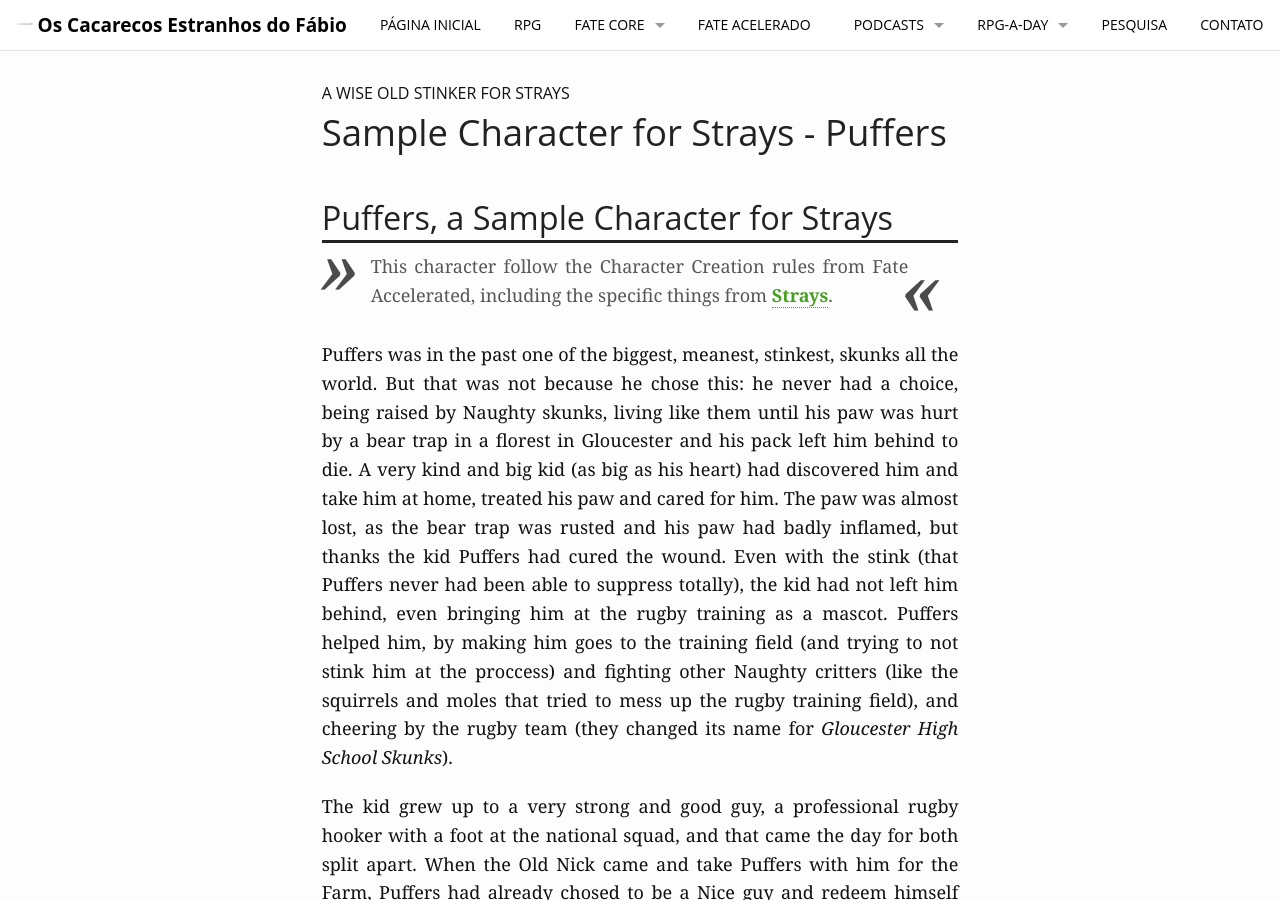
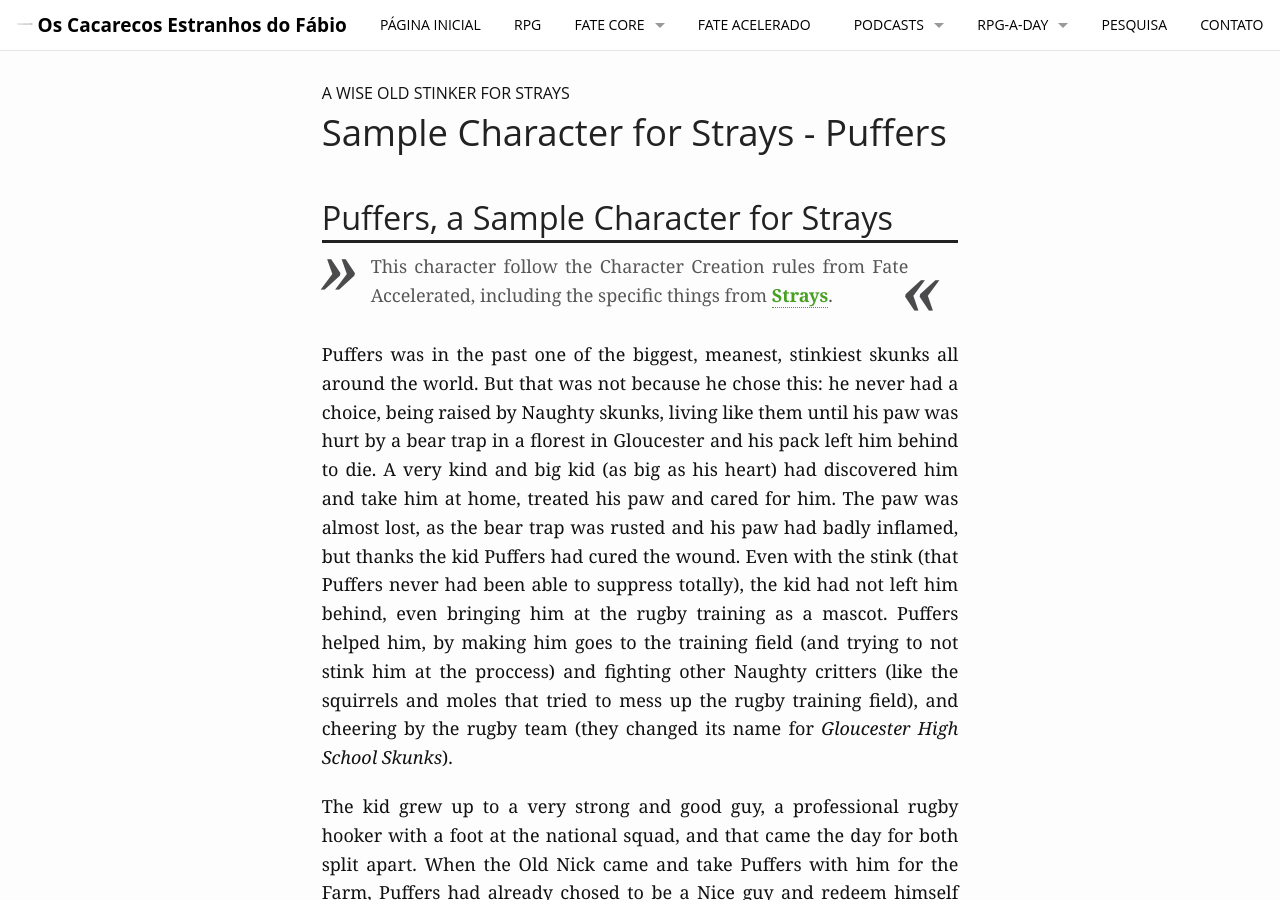
Before and after one commit to fabiocosta0305/fabiocosta0305.github.io-old, a Jekyll site: the page built from _posts/RPG/2015-10-27-StraysChar.md, in a window 1280 px wide and 900 px high. Built offline with Jekyll 4.4.1, drawn with Linux system fonts in a browser that asks for light colours; some of the changed text lies outside the part shown.

```diff
--- a/_posts/RPG/2015-10-27-StraysChar.md
+++ b/_posts/RPG/2015-10-27-StraysChar.md
@@ -19,16 +19,15 @@ header: no
 >  This  character  follow  the  Character Creation  rules  from  Fate
 >  Accelerated, including the specific things from [Strays][1].
 
-
-Puffers was in the past one  of the biggest, meanest, stinkest, skunks
-all the world. But that was not  because he chose this: he never had a
-choice, being raised by Naughty skunks, living like them until his paw
-was hurt by a  bear trap in a florest in Gloucester  and his pack left
-him behind to die.  A very kind and big kid (as big  as his heart) had
-discovered him  and take him  at home, treated  his paw and  cared for
-him. The paw was almost lost, as  the bear trap was rusted and his paw
-had  badly  inflamed,  but  thanks  the  kid  Puffers  had  cured  the
-wound.  Even with  the  stink (that  Puffers never  had  been able  to
+Puffers was in the past one  of the biggest, meanest, stinkiest skunks
+all around the world. But that was not because he chose this: he never
+had a choice,  being raised by Naughty skunks, living  like them until
+his paw  was hurt by a  bear trap in  a florest in Gloucester  and his
+pack left him behind  to die.  A very kind and big kid  (as big as his
+heart) had  discovered him and take  him at home, treated  his paw and
+cared for him.  The paw was almost  lost, as the bear  trap was rusted
+and his paw  had badly inflamed, but thanks the  kid Puffers had cured
+the wound.  Even  with the stink (that Puffers never  had been able to
 suppress totally), the kid had not  left him behind, even bringing him
 at the rugby  training as a mascot. Puffers helped  him, by making him
 goes  to the  training  field (and  trying  to not  stink  him at  the
```
Also changed, not shown: other parts of _posts/RPG/2015-10-27-StraysChar.md (+2 -2 lines).
